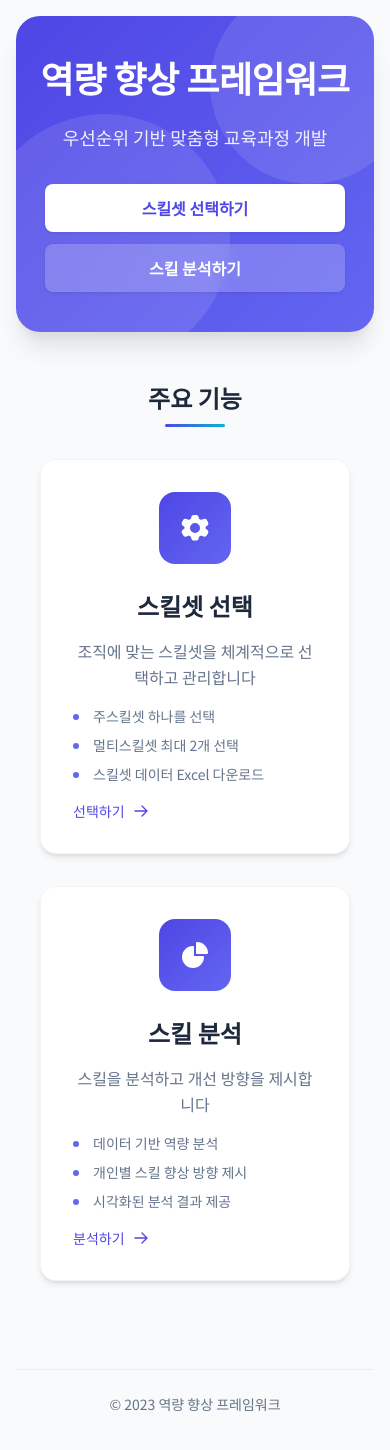
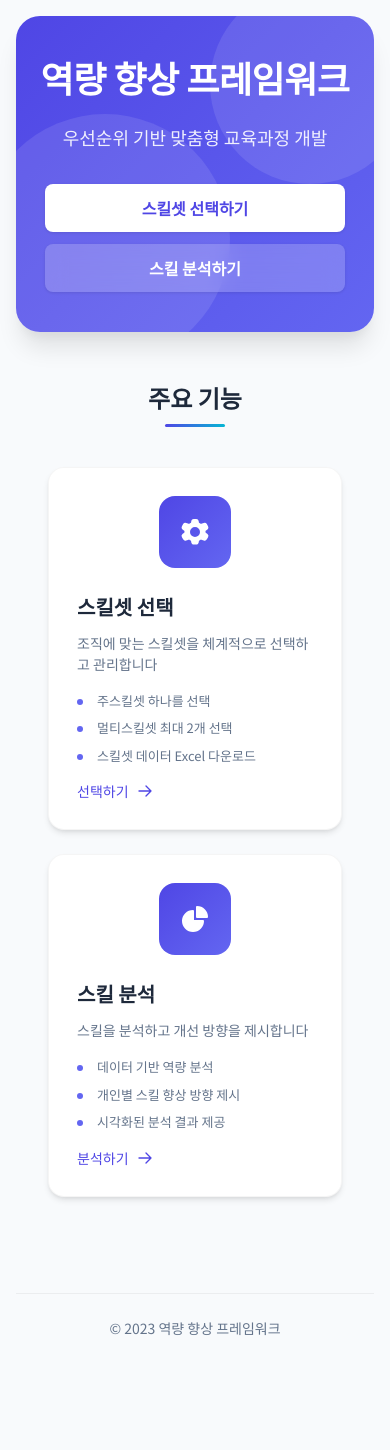
Before and after one commit to kingscom/skill, a React (Vite) app: page / in a window 390 px wide. Shown: the top 1450 px of the page. After the commit the page ends 1378 px from the top, so only its background shows below. Built offline with nearby package versions, Linux system fonts and the light colour scheme.

Commit message:
마이너수정

```diff
--- a/src/components/SkillSetManager.tsx
+++ b/src/components/SkillSetManager.tsx
@@ -86,14 +86,20 @@ export const SkillSetManager: React.FC<SkillSetManagerProps> = ({ onBack }) => {
     utils.book_append_sheet(wb, teamWs, '팀');
 
     const allSkills = [
-      ...skillList.map(skill => ({
-        ...skill,
-        구분: '주스킬'
-      })),
-      ...subSkillList.map(skill => ({
-        ...skill,
-        구분: '멀티스킬'
-      }))
+      ...skillList.map(skill => {
+        const { 팀, 팀업무, 핵심기술, ...rest } = skill;
+        return {
+          ...rest,
+          구분: '주스킬'
+        };
+      }),
+      ...subSkillList.map(skill => {
+        const { 팀, 팀업무, 핵심기술, ...rest } = skill;
+        return {
+          ...rest,
+          구분: '멀티스킬'
+        };
+      })
     ];
 
     const skillWs = utils.json_to_sheet(allSkills, {
--- a/src/styles/App.css
+++ b/src/styles/App.css
@@ -36,7 +36,7 @@ body {
 }
 
 .main-container {
-  max-width: 1200px;
+  max-width: 1400px;
   margin: 0 auto;
   padding: 2rem;
   flex-grow: 1;
@@ -183,7 +183,7 @@ body {
 
 .card-features li {
   color: var(--text-secondary);
-  font-size: 0.875rem;
+  font-size: 0.8125rem;
   display: flex;
   align-items: center;
   line-height: 1.5;
@@ -233,21 +233,26 @@ body {
 .feature-section {
   border-radius: 1.5rem;
   padding: 1rem;
+  width: 100%;
 }
 
 .feature-grid {
   display: grid;
-  grid-template-columns: repeat(auto-fit, minmax(320px, 1fr));
+  grid-template-columns: repeat(2, 1fr);
   gap: 2rem;
   padding: 1rem;
+  width: 100%;
+  margin: 0 auto;
 }
 
 .feature-card {
   background: var(--card-bg);
   border-radius: 1rem;
-  padding: 2rem;
+  padding: 1.75rem;
   cursor: pointer;
   transition: all 0.4s cubic-bezier(0.165, 0.84, 0.44, 1);
+  flex: 1;
+  min-width: 0;
   border: 1px solid rgba(0, 0, 0, 0.04);
   box-shadow: var(--shadow);
   position: relative;
@@ -318,11 +323,10 @@ body {
 }
 
 .card-title {
+  font-size: 1.25rem;
+  font-weight: 600;
   color: var(--text-primary);
-  font-size: 1.5rem;
-  font-weight: 600;
-  margin-bottom: 1rem;
-  text-align: center;
+  margin-bottom: 0.75rem;
   transition: color 0.3s ease;
 }
 
@@ -332,10 +336,9 @@ body {
 
 .card-description {
   color: var(--text-secondary);
-  font-size: 1rem;
-  line-height: 1.6;
-  text-align: center;
-  transition: color 0.3s ease;
+  font-size: 0.875rem;
+  line-height: 1.5;
+  margin-bottom: 0.75rem;
 }
 
 .feature-card:hover .card-description {
@@ -362,7 +365,7 @@ body {
 
   .feature-grid {
     grid-template-columns: 1fr;
-    padding: 0.5rem;
+    gap: 1.5rem;
   }
 
   .hero-actions {
```
